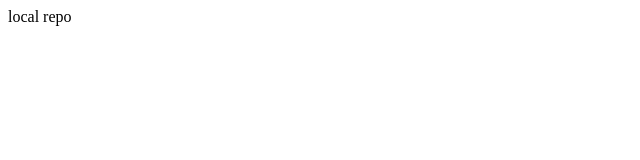
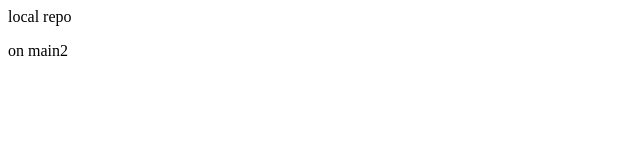
Before and after one commit to lad-bhargav/localrepo, a plain HTML site: page index.html in a window 1280 px wide. Shown: the full height of the page, 0-640 px from the left. Drawn offline with Linux system fonts and the light colour scheme.

Commit message:
on main2

```diff
--- a/index.html
+++ b/index.html
@@ -1 +1,2 @@
 <p>local repo</p>
+<p>on main2</p>
```
